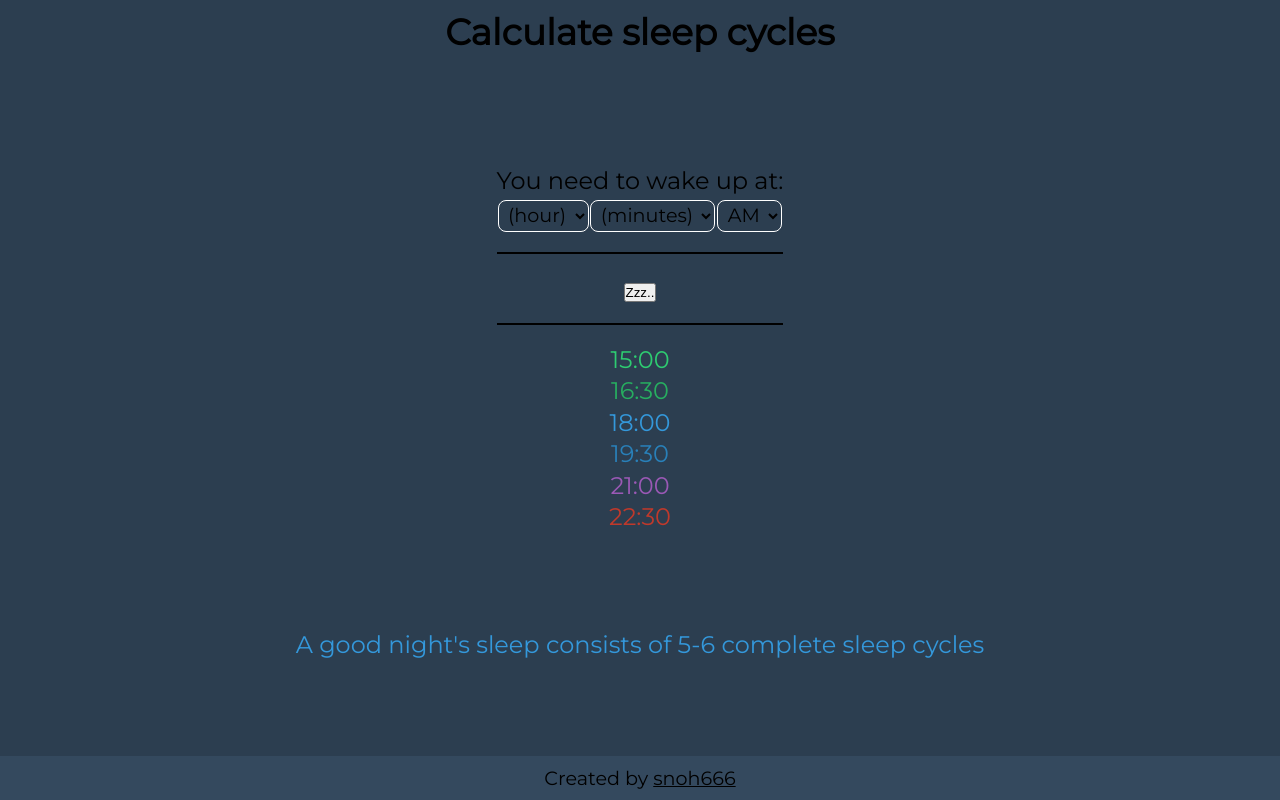
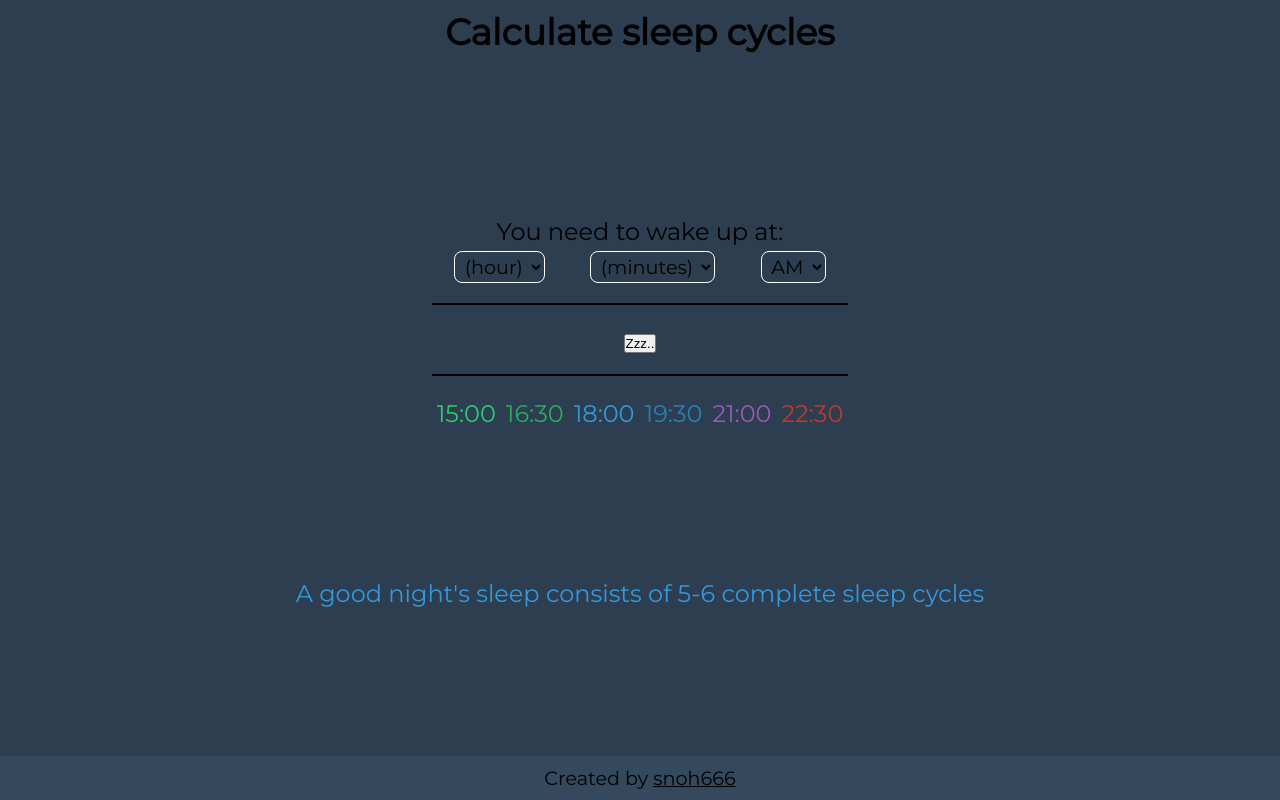
Before and after one commit to snoh666/sleep-cycle-calculator, a React (Create React App) app: page / in a window 1280 px wide. Built offline with nearby package versions, Linux system fonts and the light colour scheme; the HTML template or start-up script is replaced by a standard one.

Commit message:
Added ResultWrapper styled component with prop parsing for row reversing

```diff
--- a/src/components/Result.jsx
+++ b/src/components/Result.jsx
@@ -1,6 +1,8 @@
 import React from 'react'
 import TimeStamp from './Timestamp';
 import { getHoursToSleepBack, getHoursToWakeUpAt } from '../functions/getHours';
+
+import ResultWrapper from './styled/ResultWrapper';
 
 function Result({ hours, minutes, Am, isForward }) {
 
@@ -14,13 +16,13 @@ function Result({ hours, minutes, Am, isForward }) {
   ];
 
   return (
-    <div className="Result">
+    <ResultWrapper reverse={isForward}>
       {(isForward ? getHoursToWakeUpAt(hours, minutes, Am) : getHoursToSleepBack(hours, minutes, Am)).map((el, index) => {
         return (
           <TimeStamp hours={el.hours} minutes={el.minutes} color={colors[index]} key={el.id} />
         );
       })}
-    </div>
+    </ResultWrapper>
   );
 }
 
```
